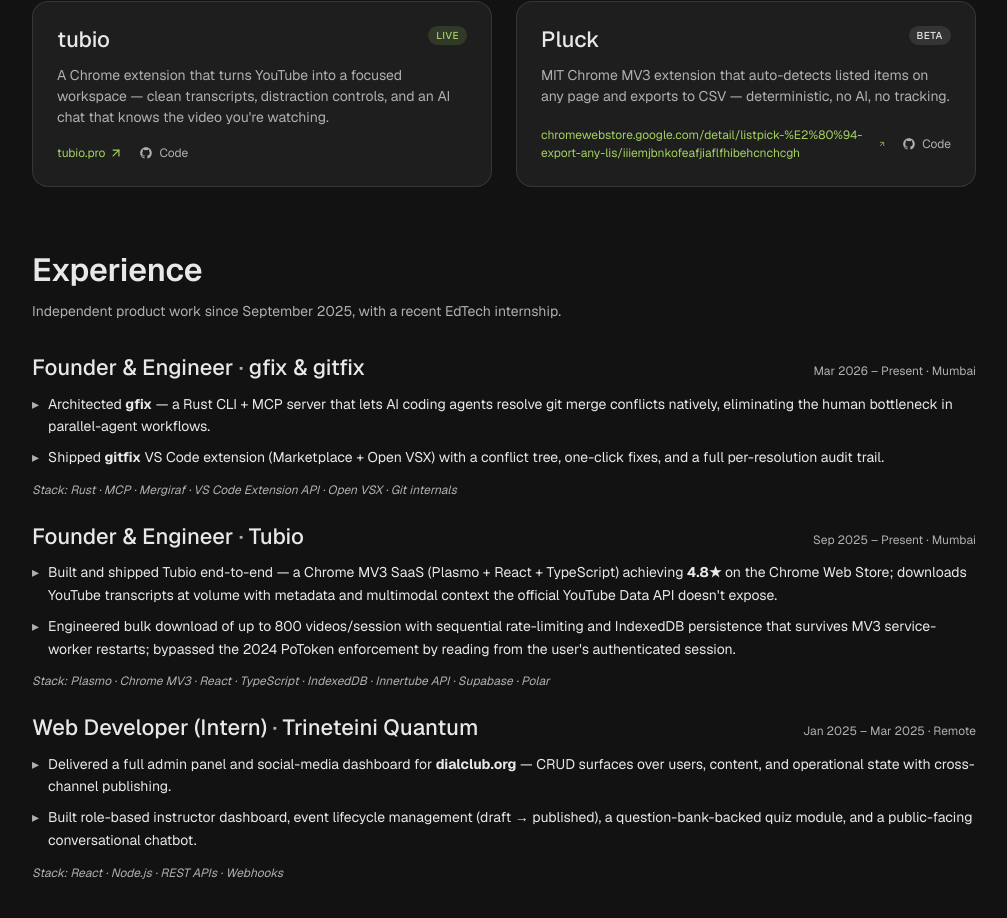
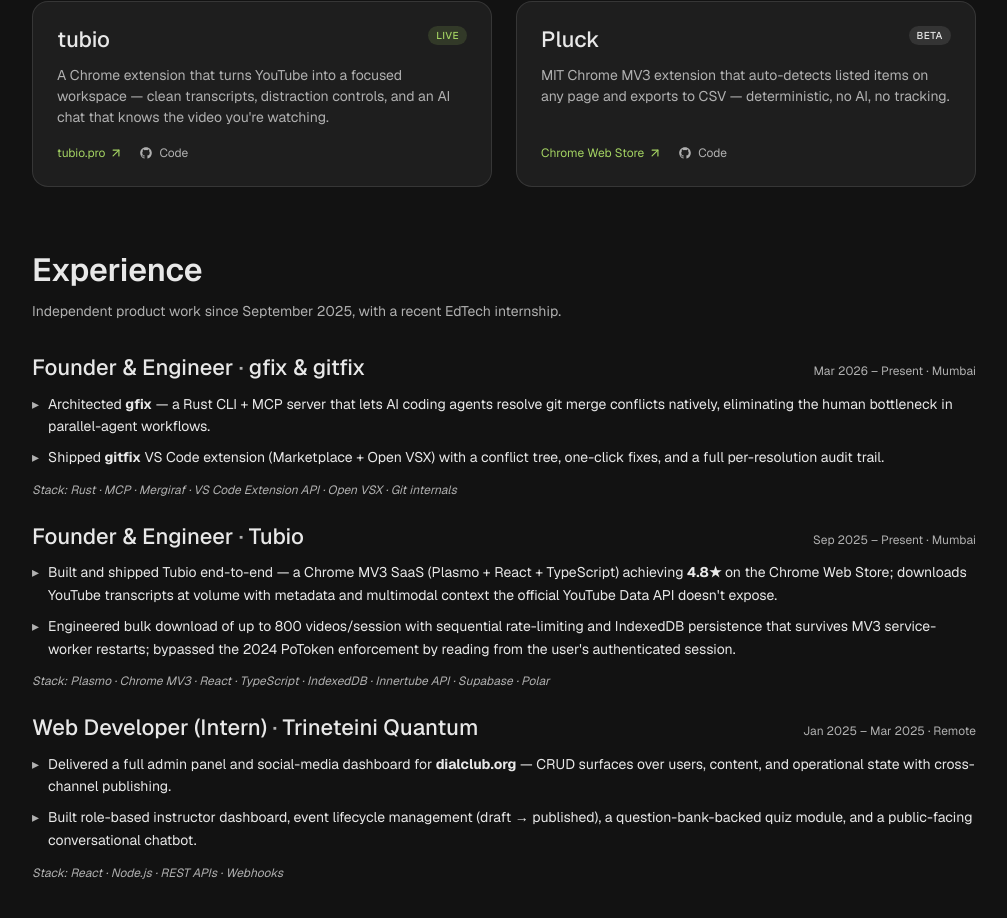
Before and after one commit to ameyypawar/my-website, a Next.js app: page / in a window 1280 px wide. Shown: the part 779-1697 px from the top of the page, without its empty margins (136-1143 px from the left). Built offline with nearby package versions, Linux system fonts and the light colour scheme.

Commit message:
Show "Chrome Web Store" as Pluck's primary link label
Adds an optional linkLabel field on Project; when set, ProjectCard
renders the label instead of the stripped URL. Pluck uses it to display
"Chrome Web Store" in place of the long chromewebstore.google.com path.

```diff
--- a/src/components/ProjectCard.tsx
+++ b/src/components/ProjectCard.tsx
@@ -56,7 +56,7 @@ export default function ProjectCard({ project }: { project: Project }) {
           rel="noopener noreferrer"
           className="text-primary hover:underline inline-flex items-center gap-1 focus-visible:outline-2 focus-visible:outline-primary focus-visible:outline-offset-2 rounded-md-sm"
         >
-          {stripHttps(project.url)}
+          {project.linkLabel ?? stripHttps(project.url)}
           <ArrowUpRight className="w-3.5 h-3.5" aria-hidden="true" />
         </a>
         {project.repo && (
--- a/src/data/projects.ts
+++ b/src/data/projects.ts
@@ -4,6 +4,7 @@ export type Project = {
   name: string;
   tagline: string;
   url: string;
+  linkLabel?: string;
   repo?: string;
   status: ProjectStatus;
 };
@@ -38,6 +39,7 @@ export const featuredProjects: Project[] = [
     tagline:
       "MIT Chrome MV3 extension that auto-detects listed items on any page and exports to CSV — deterministic, no AI, no tracking.",
     url: "https://chromewebstore.google.com/detail/listpick-%E2%80%94-export-any-lis/iiiemjbnkofeafjiaflfhibehcnchcgh",
+    linkLabel: "Chrome Web Store",
     repo: "https://github.com/ameyypawar/pluck",
     status: "beta",
   },
```
